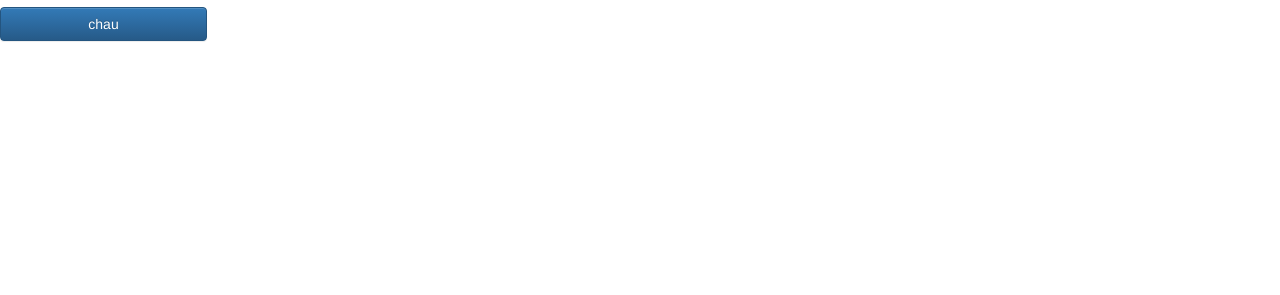
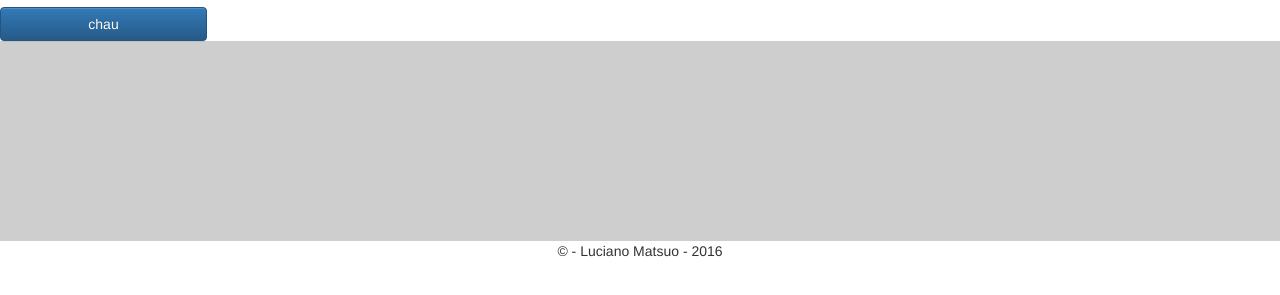
Before and after one commit to elnanner/CursoHTML, a plain HTML site: page 2.html in a window 1280 px wide. Shown: the part 63-358 px from the top of the page. Drawn offline with nearby package versions, Linux system fonts and the light colour scheme.

Commit message:
agregado footer

```diff
--- a/2.html
+++ b/2.html
@@ -16,4 +16,8 @@
     <h1 class="text-uppercase">Esto es un h1</h1>
     <input type="text" class="btn btn-primary" value="chau">
     </body>
+<div class="" style="height: 200px; background-color:#cecece;">
+
+</div>
+    <footer style="text-align:center">&copy - Luciano Matsuo - 2016</footer>
 </html>
```
